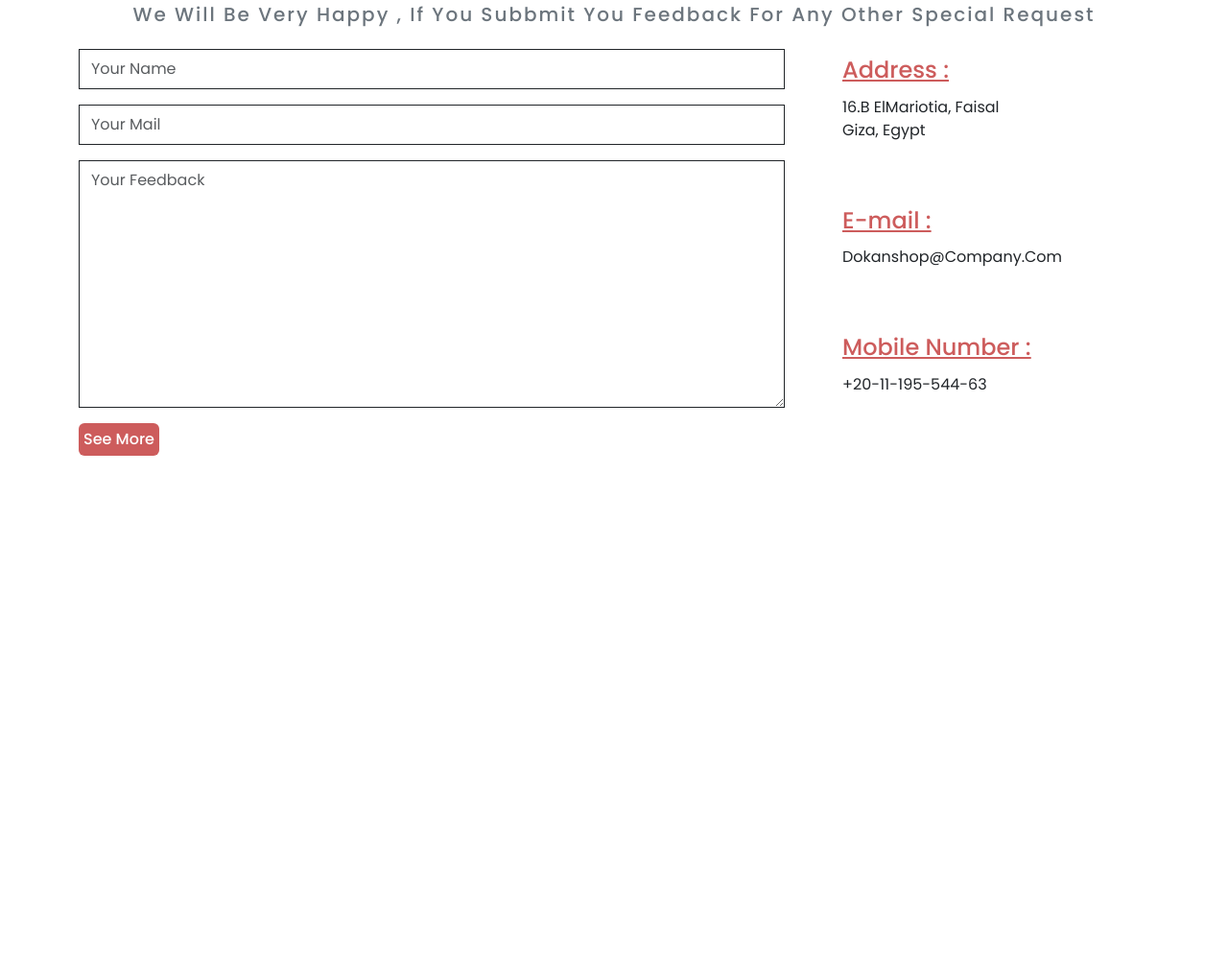
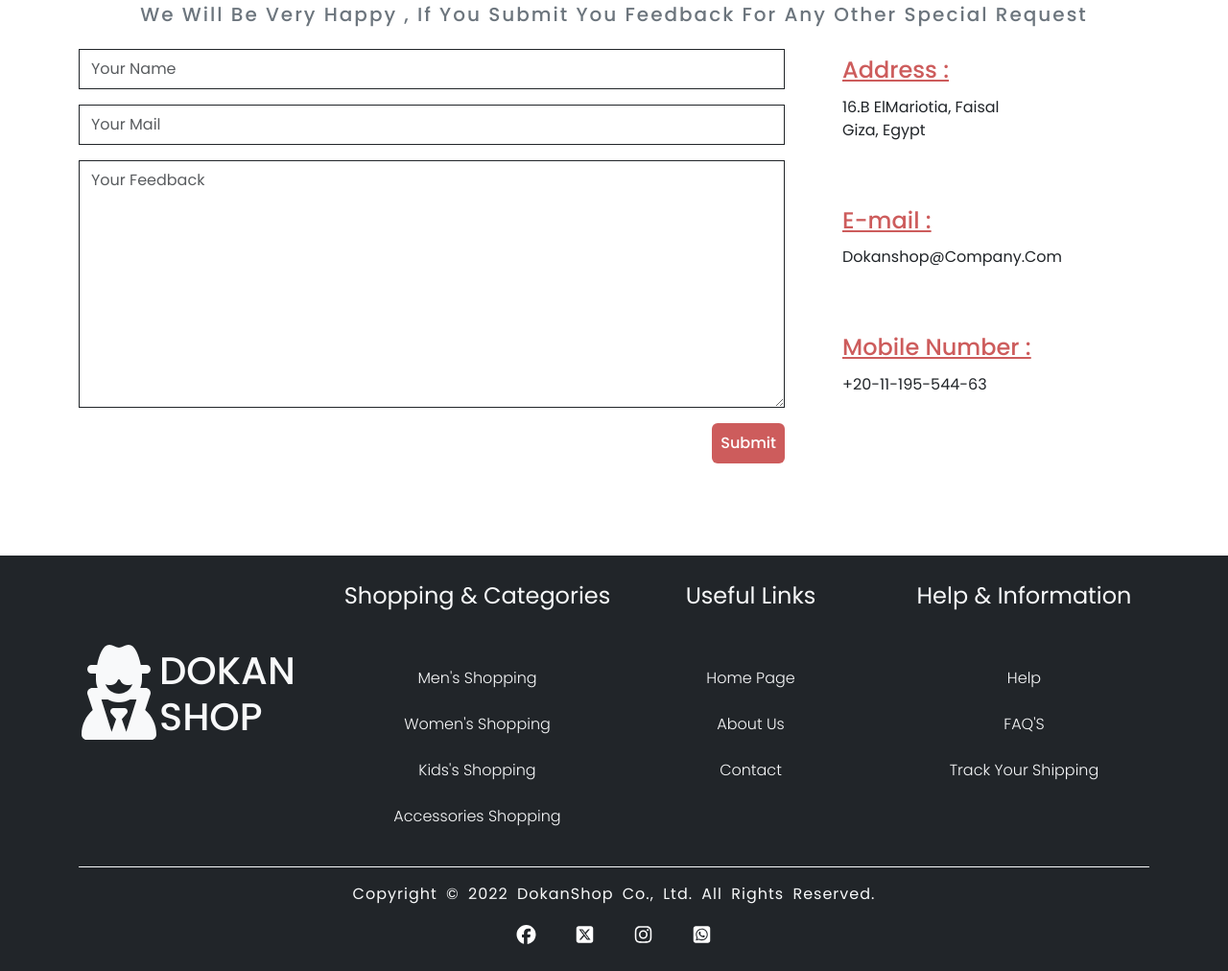
Before and after one commit to askaryxiii/Dokan, a plain HTML site: page index.html in a window 1280 px wide. Shown: the part 3232-4244 px from the top of the page at 96% size. Before the commit the page ends 3757 px from the top, so only its background shows below. Drawn offline with Linux system fonts and the light colour scheme.

Commit message:
3-7-2024
Adding sections

```diff
--- a/index.html
+++ b/index.html
@@ -3,6 +3,11 @@
   <head>
     <meta charset="UTF-8" />
     <meta name="viewport" content="width=device-width, initial-scale=1.0" />
+    <link
+      rel="shortcut icon"
+      href="assets/img/user-secret-solid.svg"
+      type="image/x-icon"
+    />
     <link rel="stylesheet" href="style/bootstrap.min.css" />
     <link rel="stylesheet" href="style/all.min.css" />
     <link rel="stylesheet" href="style/style.css" />
@@ -14,7 +19,9 @@
       <div class="container">
         <div class="icon-brand">
           <i class="fas fa-user-secret fs-1"></i>
-          <a class="navbar-brand fs-3 fw-bold" href="#home">Dokan Shop</a>
+          <a class="navbar-brand fs-3 fw-bold text-white" href="#home"
+            >Dokan Shop</a
+          >
         </div>
         <button
           class="navbar-toggler"
@@ -74,7 +81,9 @@
                 </li>
                 <li><hr class="dropdown-divider" /></li>
                 <li>
-                  <a class="dropdown-item text-light" href="#">Contact Us</a>
+                  <a class="dropdown-item text-light" href="contact-us.html"
+                    >Contact Us</a
+                  >
                 </li>
               </ul>
             </li>
@@ -352,20 +361,20 @@
     <!-- hot deals -->
 
     <!-- feedback -->
-    <div class="container my-5">
+    <div class="container my-5 pb-5">
       <div class="feedback-text mb-4">
         <div class="feedback-text text-center p-2">
           <h1 class="text-black fw-semibold">Feedback</h1>
         </div>
         <div class="feedback-text subheading text-center">
           <h3 class="fs-5 text-secondary">
-            We Will Be Very Happy , If You Subbmit You Feedback For Any Other
+            We Will Be Very Happy , If You Submit You Feedback For Any Other
             Special Request
           </h3>
         </div>
       </div>
       <div class="feedback-body row">
-        <div class="input col-8">
+        <div class="input col-lg-8">
           <input
             type="text"
             class="form-control mb-3 border border-dark rounded-0 py-2 fs-6"
@@ -384,9 +393,9 @@
             placeholder="Your Feedback"
             rows="10"
           ></textarea>
-          <div class="submit-button">
-            <a href="#" class="btn bg-primary p-1 text-white fw-medium ms-auto"
-              >See More</a
+          <div class="submit-button d-flex justify-content-end">
+            <a href="#" class="btn bg-primary p-2 text-white fw-medium"
+              >Submit</a
             >
           </div>
         </div>
@@ -419,6 +428,64 @@
     </div>
     <!-- feedback -->
 
+    <!-- footer -->
+    <div class="footer container-fluid bg-dark text-light">
+      <div class="footer-content container">
+        <div class="upper-part row">
+          <div class="logo d-flex col-lg-3 pt-5 mt-5 justify-content-center">
+            <i class="fas fa-user-secret"></i>
+            <h1>DOKAN SHOP</h1>
+          </div>
+          <div
+            class="shopping col-lg-3 text-center px-0 mt-4 text-center px-0 mt-4"
+          >
+            <p class="fs-4">Shopping & Categories</p>
+            <ul class="fs-6 ps-0 pt-3 fw-light">
+              <li class="my-4">Men's Shopping</li>
+              <li class="my-4">Women's Shopping</li>
+              <li class="my-4">Kids's Shopping</li>
+              <li class="my-4">Accessories Shopping</li>
+            </ul>
+          </div>
+          <div class="links col-lg-3 text-center px-0 mt-4">
+            <p class="fs-4">Useful Links</p>
+            <ul class="fs-6 ps-0 pt-3 fw-light">
+              <li class="my-4">Home Page</li>
+              <li class="my-4">About Us</li>
+              <li class="my-4">Contact</li>
+            </ul>
+          </div>
+          <div class="help col-lg-3 text-center px-0 mt-4">
+            <p class="fs-4">Help & Information</p>
+            <ul class="fs-6 ps-0 pt-3 fw-light">
+              <li class="my-4">Help</li>
+              <li class="my-4">FAQ'S</li>
+              <li class="my-4">Track Your Shipping</li>
+            </ul>
+          </div>
+        </div>
+        <hr class="opacity-100" />
+        <div class="down-part text-center">
+          <p>Copyright © 2022 DokanShop Co., Ltd. All Rights Reserved.</p>
+          <div class="icons text-center pb-4 pt-1">
+            <a class="mx-3" href=""
+              ><i class="fa-brands fa-facebook text-white fs-5"></i
+            ></a>
+            <a class="mx-3" href=""
+              ><i class="fa-brands fa-square-x-twitter text-white fs-5"></i
+            ></a>
+            <a class="mx-3" href=""
+              ><i class="fa-brands fa-instagram text-white fs-5"></i
+            ></a>
+            <a class="mx-3" href=""
+              ><i class="fa-brands fa-square-whatsapp text-white fs-5"></i
+            ></a>
+          </div>
+        </div>
+      </div>
+    </div>
+    <!-- footer -->
+
     <!-- script -->
     <script src="js/bootstrap.bundle.min.js"></script>
     <script src="js/all.min.js"></script>
--- a/style/style.css
+++ b/style/style.css
@@ -15,6 +15,10 @@
   font-family: Poppins, sans-serif;
 }
 
+.navbar > .icon-brand > a:hover,
+.icon-brand > a:focus {
+  color: #fff;
+}
 .active > a:hover {
   color: #fff;
 }
@@ -101,3 +105,34 @@
 }
 
 /* end of dokan shop video */
+
+/* footer */
+
+.footer > .footer-content > .upper-part > .logo > .fa-user-secret {
+  font-size: 6rem;
+}
+
+.footer > .footer-content > .upper-part > .shopping > ul,
+.links > ul,
+.help > ul {
+  list-style: none;
+}
+
+.footer > .footer-content > .down-part > p {
+  letter-spacing: 1px;
+  word-spacing: 4px;
+}
+
+/* end of footer */
+
+/* ------------------------- */
+/* landing page */
+/* ------------------------- */
+
+/* landing */
+
+.landing {
+  height: 75vh;
+  background-size: cover;
+  background-image: url(../assets/img/contact/about-us-page-heading.jpg);
+}
```
Also changed, not shown: contact-us.html (added, +114 -0 lines), assets/img/contact/about-us-page-heading.jpg (added), assets/img/user-secret-solid.svg (added), style/contact-us.css (added).
